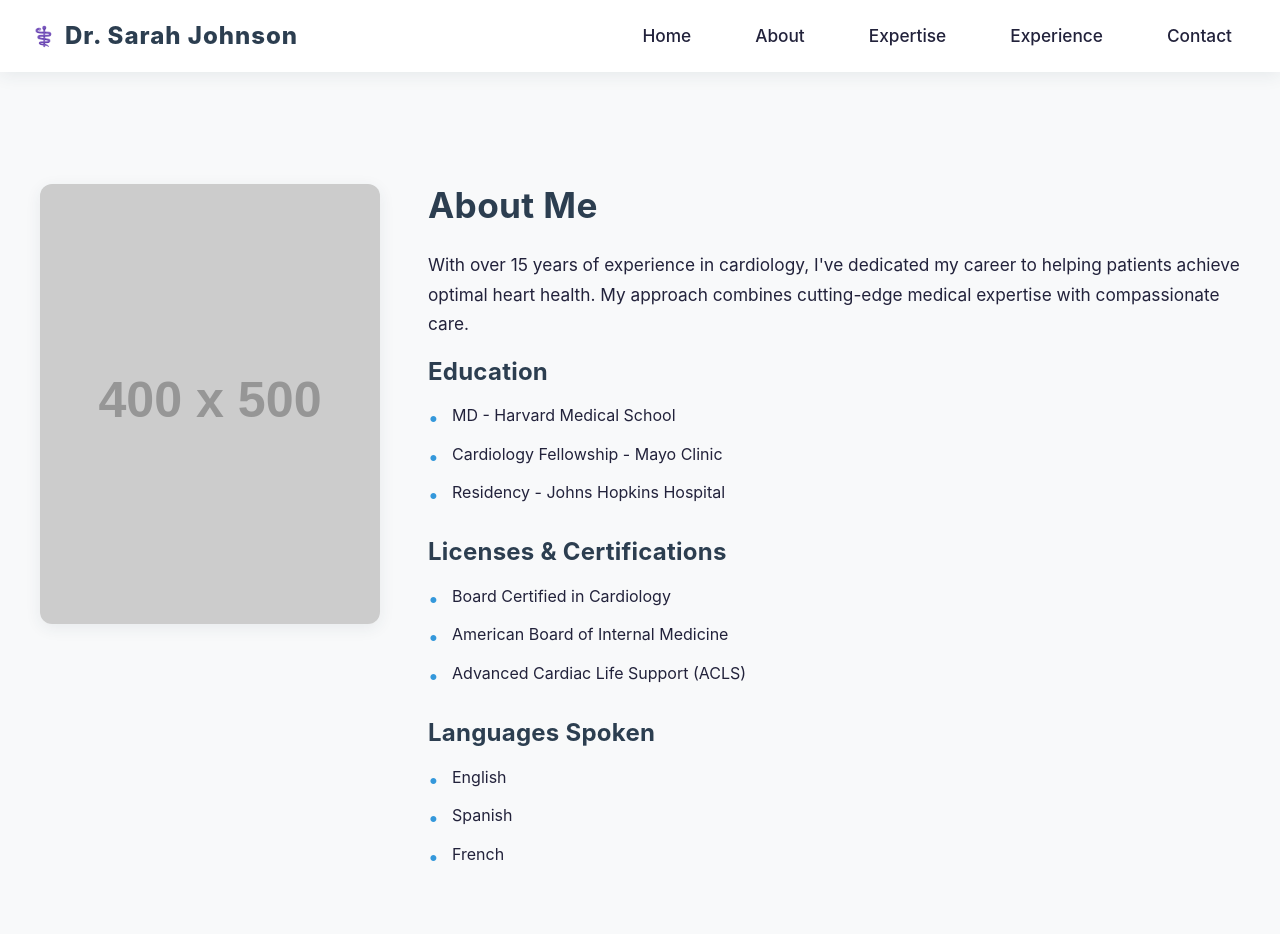
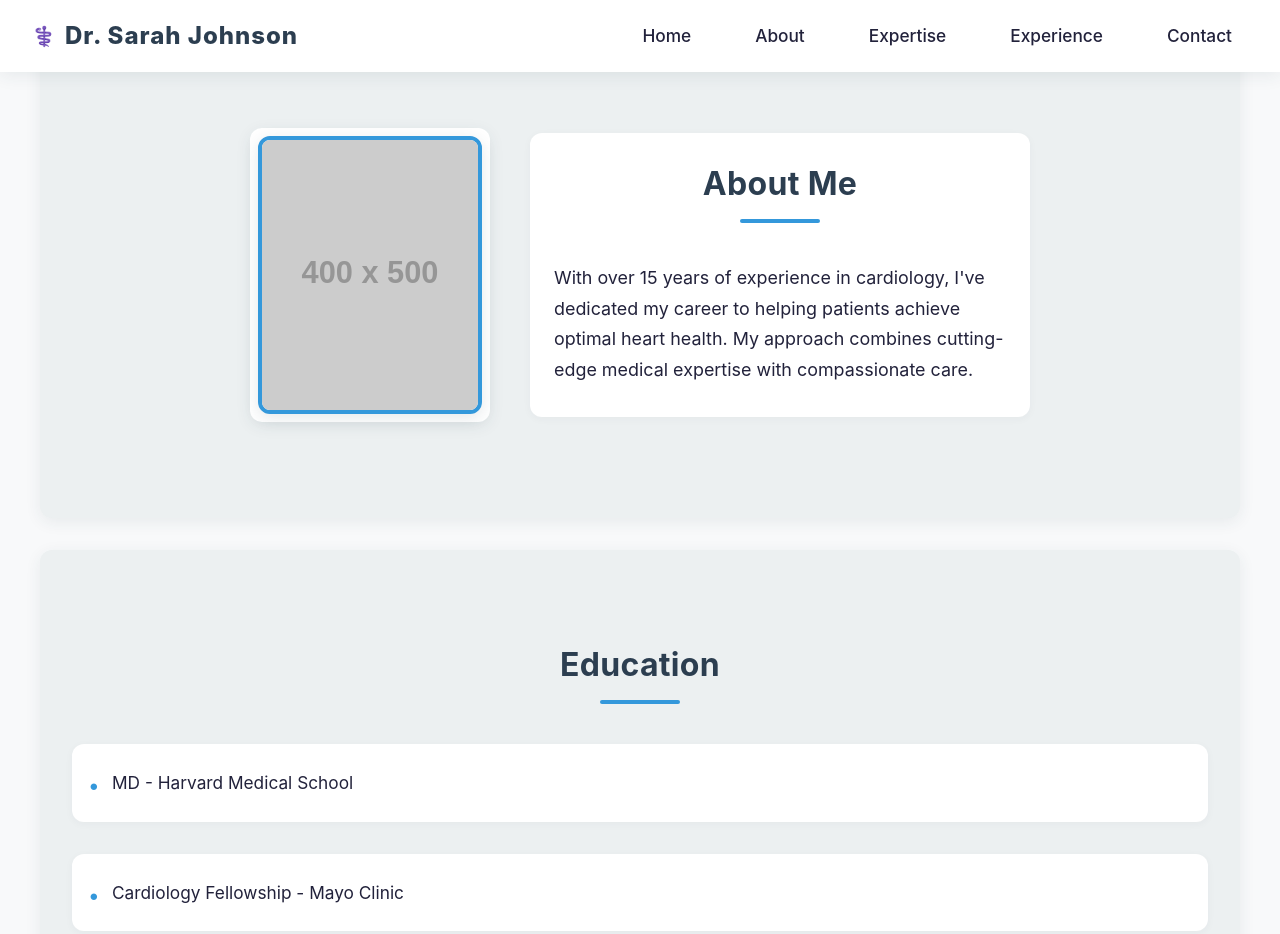
Before and after one commit to lord-rudra0/Portfolio-Doc, a website: page about.html in a window 1280 px wide. Shown: the top 934 px of the page. Drawn offline with Linux system fonts and the light colour scheme; placeholder pictures from the web are drawn by us.

Commit message:
style fixed for about section

```diff
--- a/about.html
+++ b/about.html
@@ -30,37 +30,45 @@
         </ul>
     </nav>
 
-    <section class="about">
+    <section class="about-card about-profile">
         <div class="about-content">
-            <img src="https://placehold.co/400x500" alt="Dr. Sarah Johnson Profile" class="about-image">
+            <div class="about-image">
+                <img src="https://placehold.co/400x500" alt="Dr. Sarah Johnson Profile">
+            </div>
             <div class="about-text">
                 <h2>About Me</h2>
-                <p>With over 15 years of experience in cardiology, I've dedicated my career to helping patients achieve
-                    optimal heart health. My approach combines cutting-edge medical expertise with compassionate care.
+                <p>
+                    With over 15 years of experience in cardiology, I've dedicated my career to helping patients achieve optimal heart health. My approach combines cutting-edge medical expertise with compassionate care.
                 </p>
+            </div>
+        </div>
+    </section>
 
-                <h3>Education</h3>
+    <section class="about-card">
+        <h2>Education</h2>
         <ul>
             <li>MD - Harvard Medical School</li>
             <li>Cardiology Fellowship - Mayo Clinic</li>
             <li>Residency - Johns Hopkins Hospital</li>
         </ul>
+    </section>
 
-                <h3>Licenses & Certifications</h3>
+    <section class="about-card">
+        <h2>Licenses & Certifications</h2>
         <ul>
             <li>Board Certified in Cardiology</li>
             <li>American Board of Internal Medicine</li>
             <li>Advanced Cardiac Life Support (ACLS)</li>
         </ul>
+    </section>
 
-                <h3>Languages Spoken</h3>
+    <section class="about-card">
+        <h2>Languages Spoken</h2>
         <ul>
             <li>English</li>
             <li>Spanish</li>
             <li>French</li>
         </ul>
-            </div>
-        </div>
     </section>
 
     <section class="faq">
--- a/styles.css
+++ b/styles.css
@@ -278,45 +278,113 @@ section,
   color: #fff;
 }
 
-/* About Section */
+/* About Section - Professional Layout */
+.about {
+  background: var(--dark-bg);
+  padding: 6rem 2rem 4rem;
+  margin-top: 2rem;
+  border-radius: var(--border-radius);
+  box-shadow: var(--box-shadow);
+  max-width: 1200px;
+  margin-left: auto;
+  margin-right: auto;
+}
+
 .about-content {
-  max-width: 1200px;
-  margin: 0 auto;
   display: flex;
-  gap: 3rem;
-  align-items: flex-start;
   flex-wrap: wrap;
+  gap: 2rem;
+  justify-content: center;
 }
 
 .about-image {
-  width: 340px;
-  height: 440px;
-  object-fit: cover;
+  background: #fff;
   border-radius: var(--border-radius);
   box-shadow: var(--box-shadow);
+  padding: 1.5rem;
+  max-width: 340px;
+  width: 100%;
   margin-bottom: 2rem;
+  display: flex;
+  align-items: center;
+  justify-content: center;
+}
+
+.about-image img {
+  width: 100%;
+  height: auto;
+  border-radius: var(--border-radius);
+  object-fit: cover;
 }
 
 .about-text {
-  flex: 1;
-  min-width: 280px;
+  background: #fff;
+  border-radius: var(--border-radius);
+  box-shadow: 0 2px 8px rgba(44,62,80,0.04);
+  padding: 2rem 1.5rem;
+  flex: 1 1 350px;
+  max-width: 500px;
+  margin-bottom: 2rem;
+  transition: box-shadow 0.3s, transform 0.3s;
+}
+
+.about-text:hover {
+  box-shadow: var(--hover-shadow);
+  transform: translateY(-6px) scale(1.03);
 }
 
 .about-text h2 {
   color: var(--primary-color);
-  margin-bottom: 1.5rem;
+  margin-bottom: 2.5rem;
+  text-align: center;
+  font-size: 2rem;
+  position: relative;
+}
+
+.about-text h2::after {
+  content: '';
+  display: block;
+  width: 80px;
+  height: 4px;
+  background: var(--secondary-color);
+  border-radius: 2px;
+  margin: 1rem auto 0 auto;
+}
+
+.about-text p {
+  font-size: 1.12rem;
+  color: var(--text-color);
+  margin-bottom: 2rem;
+  line-height: 1.7;
+}
+
+.about-text h3 {
+  color: var(--secondary-color);
+  margin-top: 2.2rem;
+  margin-bottom: 1rem;
+  font-size: 1.25rem;
+  border-left: 4px solid var(--secondary-color);
+  padding-left: 0.7rem;
+  background: rgba(52, 152, 219, 0.05);
+  border-radius: 4px;
 }
 
 .about-text ul {
   list-style: none;
-  margin: 1rem 0 2rem 0;
   padding: 0;
+  flex-direction: column;
+  background: none;
+  box-shadow: none;
+  padding: 0;
+  margin-bottom: 0;
+  max-width: 100%;
 }
 
 .about-text ul li {
-  margin-bottom: 0.7rem;
+  margin-bottom: 1.5rem;
   padding-left: 1.5rem;
   position: relative;
+  font-size: 1.08rem;
 }
 
 .about-text ul li::before {
@@ -437,14 +505,18 @@ section,
   margin-bottom: 0.5rem;
 }
 
+.research-item button[type="submit"] {
+  margin-top: 1.5rem;
+}
+
 /* FAQ Section */
 .faq {
-  background: #fff;
+  background: var(--dark-bg);
   padding: 6rem 2rem 4rem;
   margin-top: 2rem;
   border-radius: var(--border-radius);
   box-shadow: var(--box-shadow);
-  max-width: 900px;
+  max-width: 1200px;
   margin-left: auto;
   margin-right: auto;
 }
@@ -469,26 +541,31 @@ section,
 
 .faq-container {
   display: flex;
-  flex-direction: column;
+  flex-wrap: wrap;
   gap: 2rem;
+  justify-content: center;
 }
 
 .faq-item {
-  background: var(--light-bg);
+  background: #fff;
   border-radius: var(--border-radius);
   box-shadow: 0 2px 8px rgba(44,62,80,0.04);
   padding: 2rem 1.5rem;
-  transition: box-shadow 0.3s;
+  flex: 1 1 350px;
+  max-width: 500px;
+  margin-bottom: 2rem;
+  transition: box-shadow 0.3s, transform 0.3s;
 }
 
 .faq-item:hover {
   box-shadow: var(--hover-shadow);
+  transform: translateY(-6px) scale(1.03);
 }
 
 .faq-item h3 {
   color: var(--primary-color);
+  margin-bottom: 1rem;
   font-size: 1.2rem;
-  margin-bottom: 1rem;
   cursor: pointer;
   transition: color 0.2s;
 }
@@ -649,6 +726,10 @@ footer {
   color: #fff;
   padding: 4rem 2rem 2rem;
   position: relative;
+  min-height: var(--navbar-height);
+  display: flex;
+  flex-direction: column;
+  justify-content: flex-end;
 }
 
 footer::before {
@@ -667,6 +748,7 @@ footer::before {
   display: grid;
   grid-template-columns: repeat(auto-fit, minmax(250px, 1fr));
   gap: 3rem;
+  flex: 1 0 auto;
 }
 
 .footer-section h3 {
@@ -737,6 +819,10 @@ footer::before {
   padding-top: 2rem;
   margin-top: 2rem;
   border-top: 1px solid rgba(255, 255, 255, 0.1);
+  height: var(--navbar-height);
+  display: flex;
+  align-items: center;
+  justify-content: center;
 }
 
 .footer-bottom p {
@@ -836,9 +922,197 @@ footer::before {
   }
 }
 
+@media (max-width: 900px) {
+  .about-content,
+  .about-text,
+  .about-card ul {
+    flex-direction: column;
+    align-items: center;
+    gap: 1.5rem;
+    max-width: 100%;
+  }
+}
+
 /* Utility Classes */
 .text-center { text-align: center; }
 .mt-2 { margin-top: 2rem; }
 .mt-4 { margin-top: 4rem; }
 .mb-2 { margin-bottom: 2rem; }
 .mb-4 { margin-bottom: 4rem; }
+
+.about-card {
+  background: var(--dark-bg);
+  padding: 6rem 2rem 4rem;
+  margin-top: 2rem;
+  border-radius: var(--border-radius);
+  box-shadow: var(--box-shadow);
+  max-width: 1200px;
+  margin-left: auto;
+  margin-right: auto;
+}
+
+.about-card h2 {
+  color: var(--primary-color);
+  margin-bottom: 2.5rem;
+  text-align: center;
+  font-size: 2rem;
+  position: relative;
+}
+
+.about-card h2::after {
+  content: '';
+  display: block;
+  width: 80px;
+  height: 4px;
+  background: var(--secondary-color);
+  border-radius: 2px;
+  margin: 1rem auto 0 auto;
+}
+
+.about-card ul {
+  display: flex;
+  flex-direction: column;
+  gap: 2rem;
+  list-style: none;
+  padding: 0;
+  margin: 0;
+}
+
+.about-card ul li {
+  background: #fff;
+  border-radius: var(--border-radius);
+  box-shadow: 0 2px 8px rgba(44,62,80,0.04);
+  padding: 1.5rem 1.2rem;
+  margin-bottom: 0;
+  font-size: 1.08rem;
+  color: var(--text-color);
+  position: relative;
+  transition: box-shadow 0.3s, transform 0.3s;
+}
+
+.about-card ul li:hover {
+  box-shadow: var(--hover-shadow);
+  transform: translateY(-6px) scale(1.03);
+}
+
+.about-card ul li::before {
+  content: '•';
+  color: var(--secondary-color);
+  position: absolute;
+  left: 1rem;
+  font-size: 1.2em;
+  top: 1.5rem;
+}
+
+/* Remove default left padding since we use our own */
+.about-card ul {
+  padding-left: 0;
+}
+.about-card ul li {
+  padding-left: 2.5rem;
+}
+
+/* Profile card layout */
+.about-profile .about-content {
+  display: flex;
+  flex-wrap: wrap;
+  gap: 2.5rem;
+  align-items: center;
+  justify-content: center;
+}
+
+.about-profile .about-image {
+  flex: 0 0 240px;
+  max-width: 240px;
+  width: 100%;
+  background: #fff;
+  border-radius: var(--border-radius);
+  box-shadow: var(--box-shadow);
+  padding: 0.5rem;
+  display: flex;
+  align-items: center;
+  justify-content: center;
+}
+
+.about-profile .about-image img {
+  width: 100%;
+  height: auto;
+  border-radius: var(--border-radius);
+  object-fit: cover;
+}
+
+.about-profile .about-text {
+  flex: 1 1 300px;
+  min-width: 220px;
+}
+
+.about-profile .about-text p {
+  font-size: 1.12rem;
+  color: var(--text-color);
+  margin-bottom: 0;
+  line-height: 1.7;
+}
+
+@media (max-width: 900px) {
+  .about-profile .about-content {
+    flex-direction: column;
+    align-items: center;
+    gap: 1.5rem;
+  }
+  .about-profile .about-image,
+  .about-profile .about-text {
+    max-width: 100%;
+  }
+}
+
+/* Stylish image card effect for all main images */
+img,
+.project-image,
+.about-image img {
+  border-radius: var(--border-radius);
+  box-shadow: 0 4px 16px rgba(44, 62, 80, 0.12);
+  border: 4px solid #fff;
+  background: #f8f9fa;
+  transition: transform 0.3s cubic-bezier(.4,0,.2,1), box-shadow 0.3s cubic-bezier(.4,0,.2,1);
+  display: block;
+  max-width: 100%;
+  height: auto;
+}
+
+/* Add a subtle accent border for profile and project images */
+.about-image img,
+.project-image {
+  border: 4px solid var(--secondary-color);
+  background: #fff;
+}
+
+/* Hover effect for interactivity */
+img:hover,
+.project-image:hover,
+.about-image img:hover {
+  transform: scale(1.04) rotate(-1deg);
+  box-shadow: 0 8px 32px rgba(44, 62, 80, 0.18);
+  border-color: var(--accent-color);
+}
+
+/* Optional: add a soft overlay on hover for project images */
+.project-image {
+  position: relative;
+  overflow: hidden;
+}
+
+.project-image::after {
+  content: '';
+  display: block;
+  position: absolute;
+  inset: 0;
+  background: linear-gradient(120deg, rgba(52,152,219,0.08) 0%, rgba(231,76,60,0.06) 100%);
+  opacity: 0;
+  transition: opacity 0.3s;
+  pointer-events: none;
+  border-radius: var(--border-radius);
+}
+
+.project-image:hover::after {
+  opacity: 1;
+}
```
Also changed, not shown: contact.html (+4 -4 lines). Lines whose indentation alone changed are shown as unchanged.
